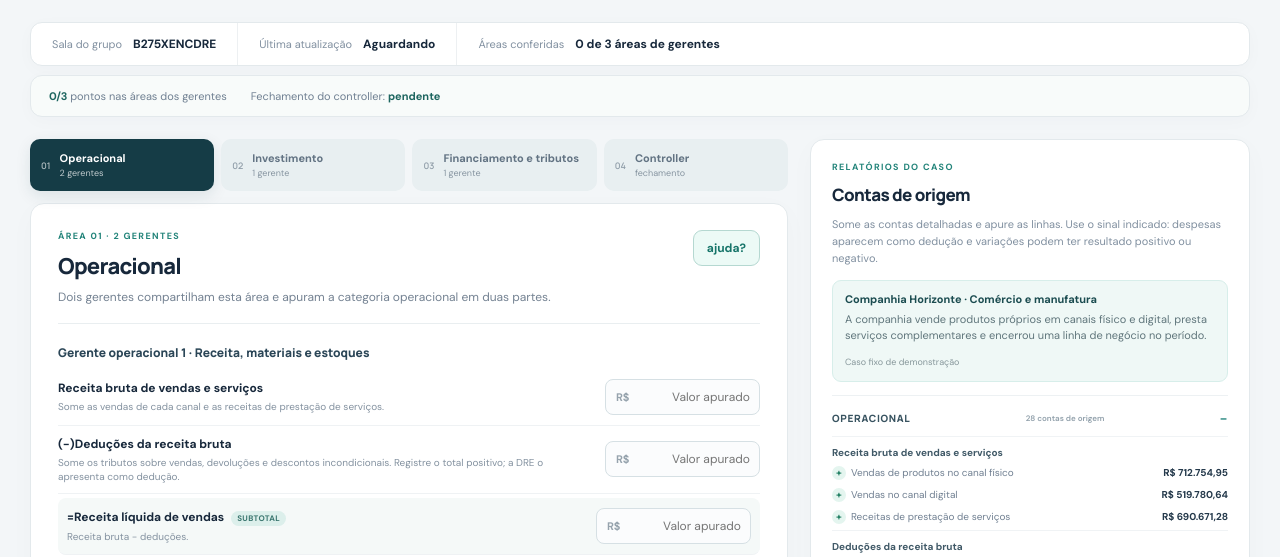
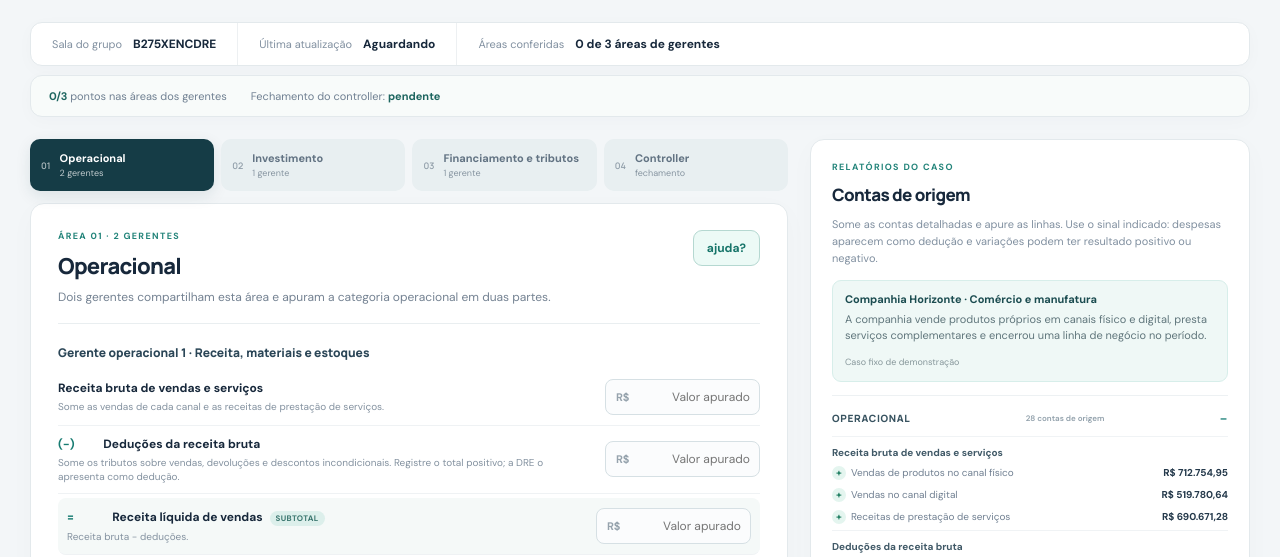
Before and after one commit to edz4br/dre, a website: page site/index.html in a window 1280 px wide. Shown: the part 235-792 px from the top of the page. Drawn offline with Linux system fonts and the light colour scheme; no server answers.

Commit message:
Style accounting signs beside calculation labels

```diff
--- a/site/styles.css
+++ b/site/styles.css
@@ -93,6 +93,7 @@ button:disabled { cursor: wait; opacity: .55; }
 .section-title { font: 800 12px Manrope, sans-serif; color: #2b4657; margin: 0 0 8px; }
 .field-row { display: grid; grid-template-columns: minmax(0, 1fr) 155px; align-items: center; gap: 14px; padding: 10px 0; border-bottom: 1px solid #eff2f4; }
 .field-row label { display: block; font-size: 12px; font-weight: 700; line-height: 1.35; }
+.operation-sign { display: inline-block; min-width: 3.4em; margin-right: .38em; color: var(--teal); font-weight: 800; font-variant-numeric: tabular-nums; }
 .field-row small { display: block; color: #8492a0; font-size: 10px; margin-top: 4px; line-height: 1.35; }
 .field-row.calculated-field { background: #f5f9f8; padding: 10px 9px; border-radius: 8px; margin-top: 4px; }
 .field-row.calculated-field label:after { content: 'subtotal'; display: inline-block; margin-left: 7px; border-radius: 999px; background: #dcefeb; padding: 2px 6px; color: #39756e; font-size: 8px; text-transform: uppercase; letter-spacing: .04em; }
```
